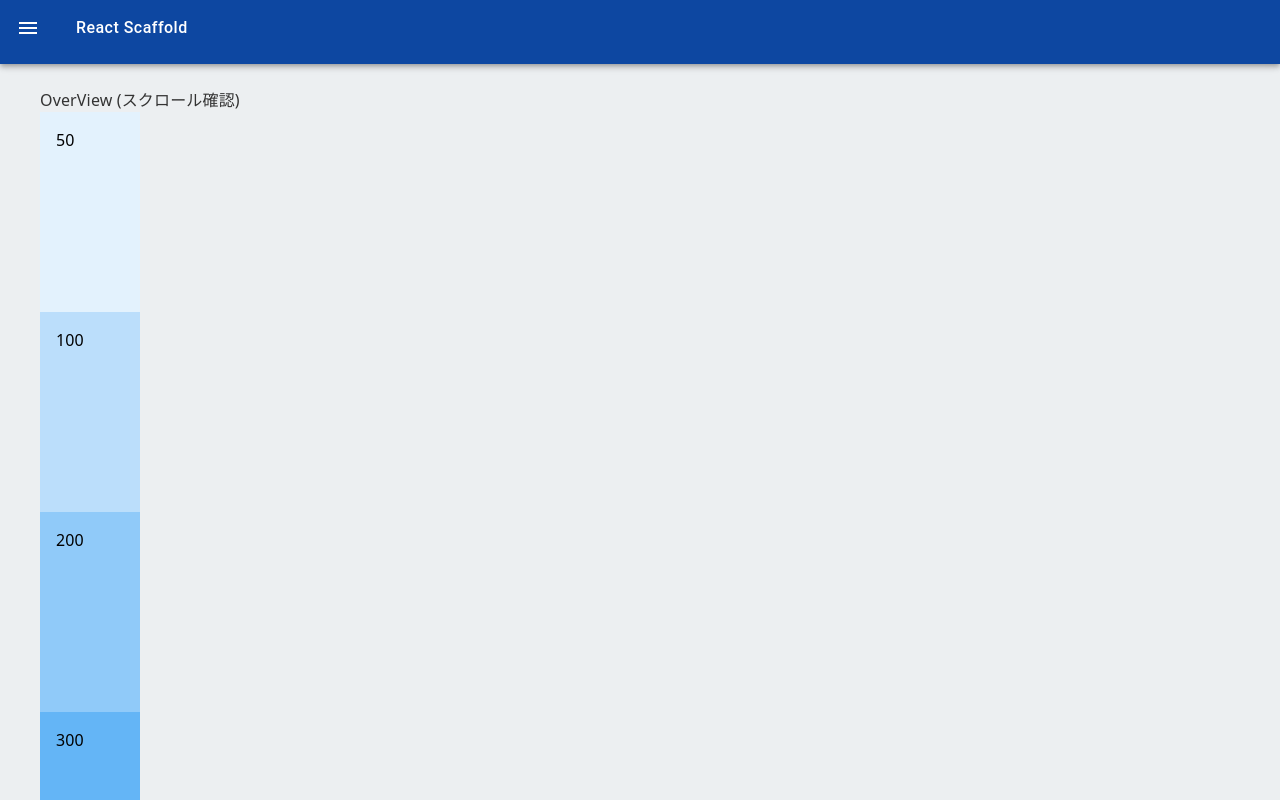
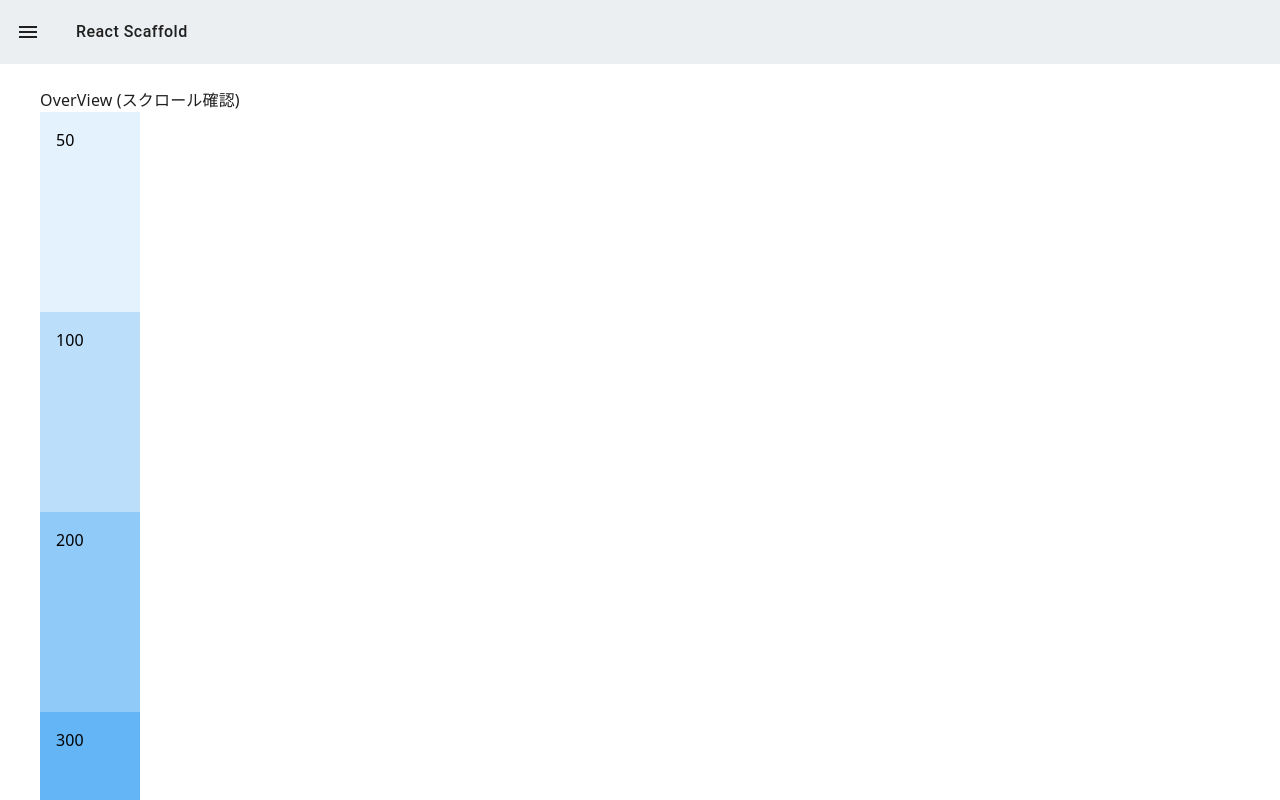
Before and after one commit to kosukekashiwa/react-scaffold, a React app: page /ui in a window 1280 px wide. Built offline with nearby package versions, Linux system fonts and the light colour scheme; the HTML template or start-up script is replaced by a standard one.

Commit message:
text color

```diff
--- a/src/views/ecosystems/AppHeader.tsx
+++ b/src/views/ecosystems/AppHeader.tsx
@@ -2,7 +2,7 @@ import React from 'react';
 import { AppBar, Button, IconButton, Toolbar } from '@mui/material';
 import MenuIcon from '@mui/icons-material/Menu';
 import MenuOpenIcon from '@mui/icons-material/MenuOpen';
-import { blue } from '@mui/material/colors';
+import { blueGrey } from '@mui/material/colors';
 
 export const APP_HEADER_HEIGHT = 64;
 
@@ -19,10 +19,14 @@ const AppHeader: React.VFC<AppHeaderProps> = ({
   onAppTitleClick,
 }) => {
   return (
-    <AppBar sx={{ height: `${APP_HEADER_HEIGHT}px`, backgroundColor: blue[900] }} position="static">
+    <AppBar
+      sx={{ height: `${APP_HEADER_HEIGHT}px`, backgroundColor: blueGrey[50], boxShadow: 'none' }}
+      position="static"
+    >
       <Toolbar
         sx={{
           width: '100vw',
+          height: '100%',
         }}
       >
         {open ? (
@@ -30,9 +34,8 @@ const AppHeader: React.VFC<AppHeaderProps> = ({
             onClick={onMenuOpenIconClick}
             size="large"
             edge="start"
-            color="inherit"
+            sx={{ color: '#1f1f1f' }}
             aria-label="menu"
-            sx={{ mr: 2 }}
           >
             <MenuOpenIcon />
           </IconButton>
@@ -41,16 +44,15 @@ const AppHeader: React.VFC<AppHeaderProps> = ({
             onClick={onMenuIconClick}
             size="large"
             edge="start"
-            color="inherit"
+            sx={{ color: '#1f1f1f' }}
             aria-label="menu"
-            sx={{ mr: 2 }}
           >
             <MenuIcon />
           </IconButton>
         )}
         <Button
           variant="text"
-          sx={{ color: '#ffffff', fontSize: '1rem' }}
+          sx={{ color: '#1f1f1f', fontSize: '1rem', ml: 2 }}
           onClick={onAppTitleClick}
         >
           React Scaffold
--- a/src/views/organisms/ModalNavigationDrawer.tsx
+++ b/src/views/organisms/ModalNavigationDrawer.tsx
@@ -20,7 +20,6 @@ const ModalNavigationDrawer: React.VFC<ModalNavigationDrawerProps> = ({
 }) => {
   return (
     <Drawer
-      anchor="left"
       open={open}
       onClose={onClose}
       ModalProps={{ sx: { top: top } }}
--- a/src/views/theme.ts
+++ b/src/views/theme.ts
@@ -34,9 +34,17 @@ const theme = createTheme({
     MuiCssBaseline: {
       styleOverrides: {
         body: {
-          color: '#333333',
-          backgroundColor: blueGrey[50],
+          color: '#1f1f1f',
+          backgroundColor: '#ffffff',
           fontFamily: ['Noto Sans', 'Noto Sans JP', 'sans-serif'].join(','),
+          boxSizing: 'border-box',
+        },
+      },
+    },
+    MuiTypography: {
+      styleOverrides: {
+        root: {
+          color: '#1f1f1f',
         },
       },
     },
```
